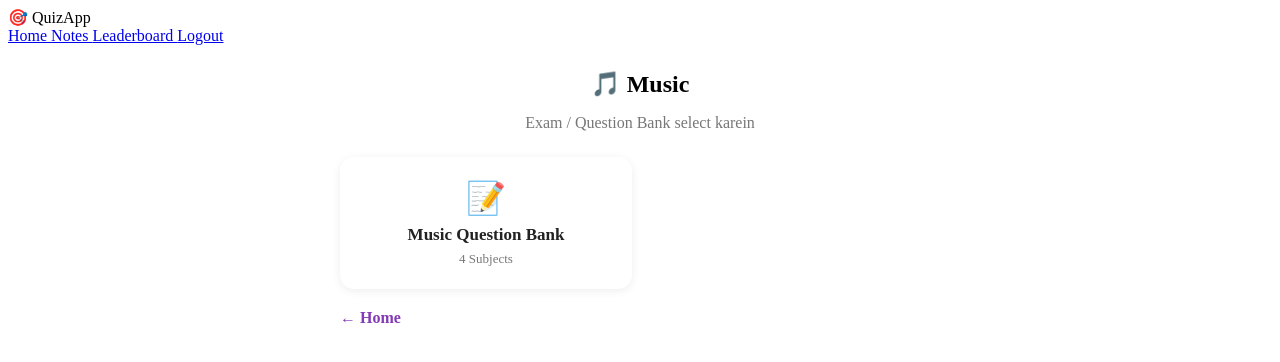
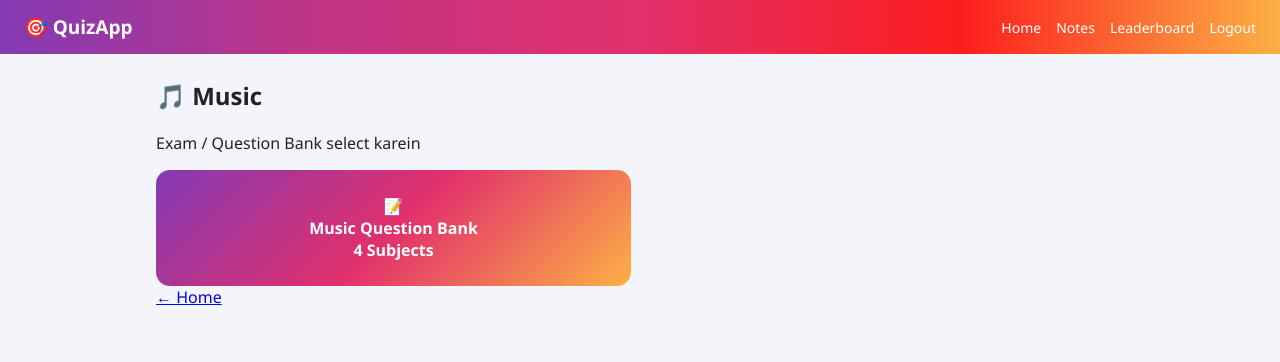
Before and after one commit to princekumar3232/Quizbuzz, a Flask app: page /category/music in a window 1280 px wide. Shown: the top 362 px of the page. Run offline with Flask 3, Linux system fonts and the light colour scheme; the visitor is signed in with stand-in values (Sample User, id 1); some libraries are stand-ins or nearby versions.

Commit message:
Update style.css

```diff
--- a/static/style.css
+++ b/static/style.css
@@ -1,147 +1,250 @@
-.page-header {
-    text-align: center;
-    margin: 25px 0;
+* {
+    box-sizing: border-box;
 }
 
-.page-header h2 {
-    margin-bottom: 6px;
+body {
+    margin: 0;
+    font-family: "Segoe UI", Arial, sans-serif;
+    background: #f4f5fb;
+    color: #222;
 }
 
-.page-header p {
-    color: #777;
+.navbar {
+    background: linear-gradient(
+        90deg,
+        #833ab4,
+        #c13584,
+        #e1306c,
+        #fd1d1d,
+        #fcb045
+    );
+
+    color: white;
+    padding: 14px 24px;
+
+    display: flex;
+    justify-content: space-between;
+    align-items: center;
+
+    gap: 15px;
 }
 
-.exam-grid {
+.logo {
+    font-size: 19px;
+    font-weight: bold;
+}
+
+.nav-links {
+    display: flex;
+    gap: 15px;
+    flex-wrap: wrap;
+}
+
+.nav-links a {
+    color: white;
+    text-decoration: none;
+    font-size: 14px;
+}
+
+.container {
+    max-width: 1000px;
+    margin: 25px auto;
+    padding: 0 16px;
+}
+
+.card {
+    background: white;
+    padding: 25px;
+    border-radius: 14px;
+    box-shadow: 0 3px 15px rgba(0,0,0,.06);
+}
+
+.auth-card,
+.quiz-card,
+.result-card,
+.checkpoint-card {
+    max-width: 500px;
+    margin: 40px auto;
+    background: white;
+    padding: 30px;
+    border-radius: 14px;
+    box-shadow: 0 3px 15px rgba(0,0,0,.06);
+}
+
+.auth-card input,
+.note-form textarea {
+    width: 100%;
+    padding: 12px;
+    margin: 7px 0;
+    border: 1px solid #ddd;
+    border-radius: 8px;
+}
+
+button,
+.btn {
+    display: inline-block;
+    border: none;
+    border-radius: 8px;
+    padding: 12px 18px;
+
+    background: linear-gradient(
+        90deg,
+        #833ab4,
+        #c13584,
+        #e1306c
+    );
+
+    color: white;
+    font-weight: bold;
+    cursor: pointer;
+    text-decoration: none;
+}
+
+.full-btn {
+    width: 100%;
+    margin-top: 10px;
+}
+
+.error {
+    color: #d63031;
+    font-weight: bold;
+}
+
+.success {
+    color: #00a884;
+    font-weight: bold;
+}
+
+.category-grid,
+.exam-grid,
+.subject-grid {
     display: grid;
     grid-template-columns: repeat(2, 1fr);
-    gap: 16px;
-    max-width: 600px;
-    margin: 20px auto;
+    gap: 18px;
 }
 
-.exam-card {
-    background: white;
-    padding: 22px;
+.category-card,
+.exam-card,
+.subject-card {
+    display: block;
+    padding: 25px;
     border-radius: 14px;
+    color: white;
     text-decoration: none;
-    color: #222;
+    font-weight: bold;
     text-align: center;
-    box-shadow: 0 2px 10px rgba(0,0,0,0.07);
-    transition: 0.2s;
+
+    background: linear-gradient(
+        135deg,
+        #833ab4,
+        #e1306c,
+        #fcb045
+    );
+
+    transition: .2s;
 }
 
-.exam-card:hover {
+.category-card:hover,
+.exam-card:hover,
+.subject-card:hover {
     transform: translateY(-3px);
 }
 
-.exam-icon {
-    font-size: 32px;
-    margin-bottom: 8px;
+.quiz-card {
+    text-align: left;
 }
 
-.exam-title {
-    font-weight: bold;
-    font-size: 17px;
+.progress {
+    color: #777;
+    font-size: 14px;
 }
 
-.exam-count {
-    margin-top: 6px;
-    color: #777;
-    font-size: 13px;
-}
-
-.subject-list {
-    max-width: 600px;
-    margin: 20px auto;
-    display: flex;
-    flex-direction: column;
-    gap: 12px;
-}
-
-.subject-card {
-    background: white;
-    padding: 18px;
-    border-radius: 12px;
-    box-shadow: 0 2px 8px rgba(0,0,0,0.06);
-
-    display: flex;
-    align-items: center;
-    justify-content: space-between;
-    gap: 15px;
-}
-
-.subject-card h3 {
-    margin: 0;
-}
-
-.subject-card p {
-    margin: 5px 0 0;
-    color: #777;
-    font-size: 13px;
-}
-
-.start-btn {
-    display: inline-block;
-    padding: 9px 15px;
-    border-radius: 7px;
-    background: linear-gradient(
-        90deg,
-        #833ab4,
-        #e1306c
-    );
-    color: white;
-    text-decoration: none;
-    font-weight: bold;
-    white-space: nowrap;
-}
-
-.disabled-btn {
-    padding: 9px 15px;
-    border: none;
-    border-radius: 7px;
-    background: #ddd;
-    color: #777;
-}
-
-.back-btn {
-    display: block;
-    max-width: 600px;
-    margin: 20px auto;
-    color: #833ab4;
-    text-decoration: none;
+.timer {
+    color: #c13584;
     font-weight: bold;
 }
 
-.error-box {
-    background: #ffe5e5;
-    color: #c0392b;
-    padding: 12px;
-    border-radius: 8px;
-    max-width: 600px;
-    margin: 15px auto;
+.option-label {
+    display: block;
+    padding: 13px;
+    margin: 9px 0;
+    border-radius: 9px;
+    background: #f4f5fb;
+    cursor: pointer;
 }
 
-.answer-box {
-    background: #f4f5fb;
-    padding: 15px;
-    border-radius: 8px;
-    margin-top: 20px;
+.option-label:hover {
+    background: #ececff;
 }
 
-@media (max-width: 600px) {
+.option-label input {
+    margin-right: 8px;
+}
 
-    .exam-grid {
+.score-text {
+    font-size: 25px;
+    font-weight: bold;
+    color: #00a884;
+}
+
+.feedback-card {
+    padding: 20px;
+    border-radius: 12px;
+    background: white;
+    margin-bottom: 20px;
+}
+
+.feedback-card.correct {
+    border-top: 6px solid #00b894;
+}
+
+.feedback-card.wrong {
+    border-top: 6px solid #d63031;
+}
+
+.leaderboard-table {
+    width: 100%;
+    border-collapse: collapse;
+    background: white;
+    border-radius: 12px;
+    overflow: hidden;
+}
+
+.leaderboard-table th,
+.leaderboard-table td {
+    padding: 13px;
+    border-bottom: 1px solid #eee;
+    text-align: left;
+}
+
+.leaderboard-table th {
+    background: #833ab4;
+    color: white;
+}
+
+.note-item {
+    background: white;
+    padding: 16px;
+    margin: 10px 0;
+    border-radius: 10px;
+}
+
+@media (max-width: 650px) {
+
+    .navbar {
+        flex-direction: column;
+        align-items: flex-start;
+    }
+
+    .category-grid,
+    .exam-grid,
+    .subject-grid {
         grid-template-columns: 1fr;
     }
 
-    .subject-card {
-        align-items: flex-start;
-        flex-direction: column;
-    }
-
-    .start-btn,
-    .disabled-btn {
-        width: 100%;
-        text-align: center;
+    .auth-card,
+    .quiz-card,
+    .result-card {
+        padding: 20px;
     }
 }
```
